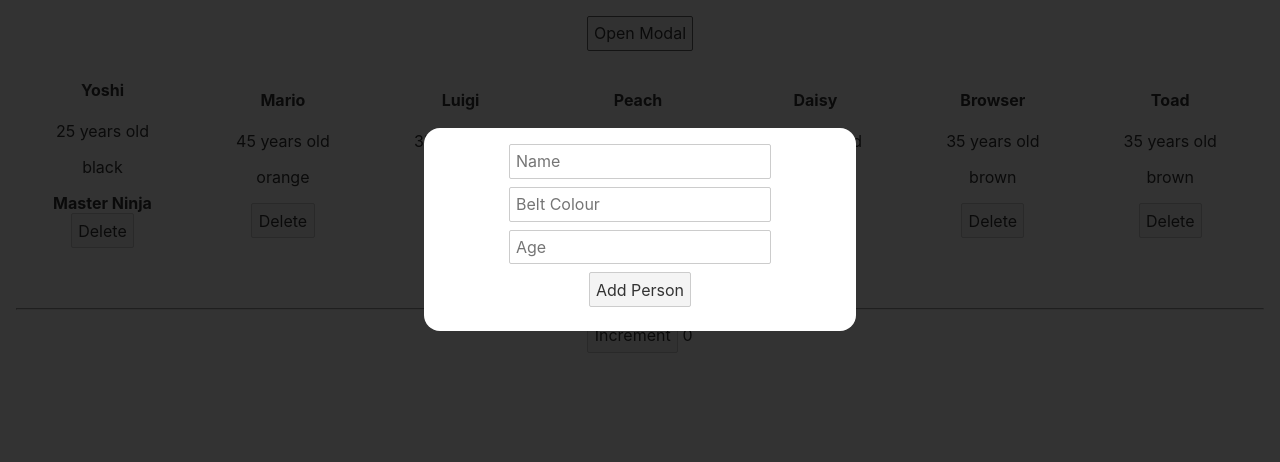
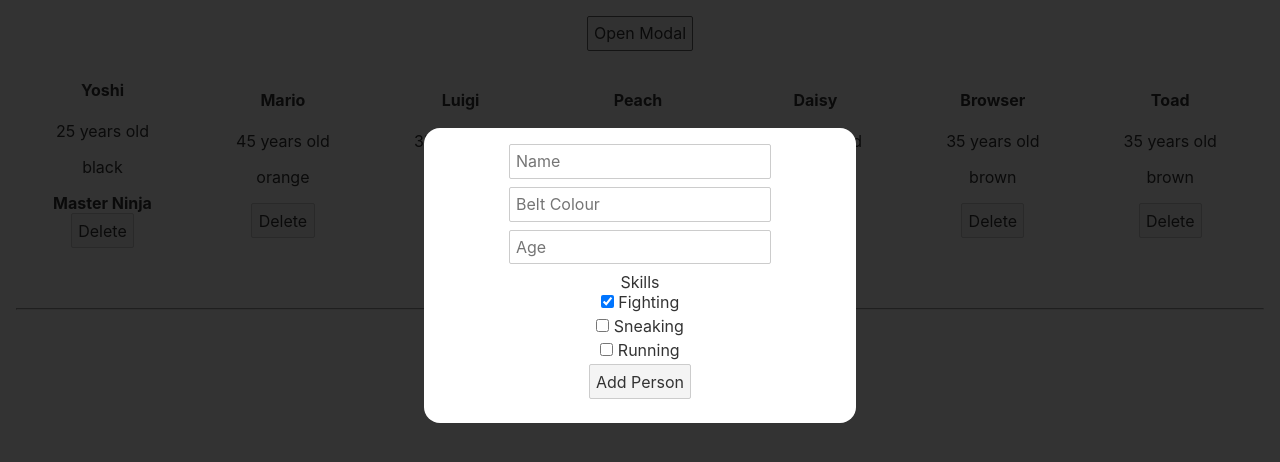
Before and after one commit to GillyRabutTsurwa/svelte-with-netninja, a Svelte app: page / in a window 1280 px wide. Both pictures are taken after a click on the button "Open Modal". Shown: the top 462 px of the page. Built offline with nearby package versions, Linux system fonts and the light colour scheme.

Commit message:
modified AddPerson Component

```diff
--- a/src/AddPersonForm.svelte
+++ b/src/AddPersonForm.svelte
@@ -20,6 +20,17 @@
     <input type="text" placeholder="Name" bind:value={name} />
     <input type="text" placeholder="Belt Colour" bind:value={beltColour} />
     <input type="number" placeholder="Age" bind:value={age} />
+    <!-- NEW: CHECKBOXES -->
+    <label for="">Skills</label>
+    <input type="checkbox" checked={true} id="" />
+    Fighting
+    <br />
+    <input type="checkbox" name="" id="" />
+    Sneaking
+    <br />
+    <input type="checkbox" name="" id="" />
+    Running
+    <br />
   </div>
   <button>Add Person</button>
 </form>
```
